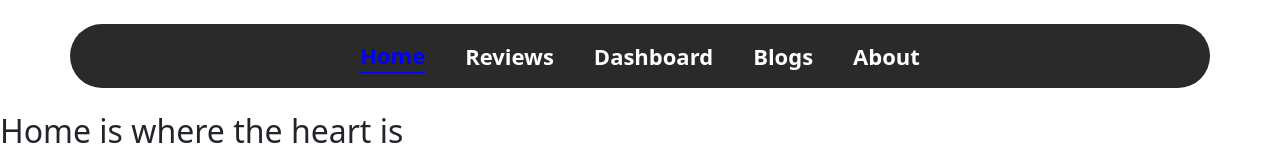
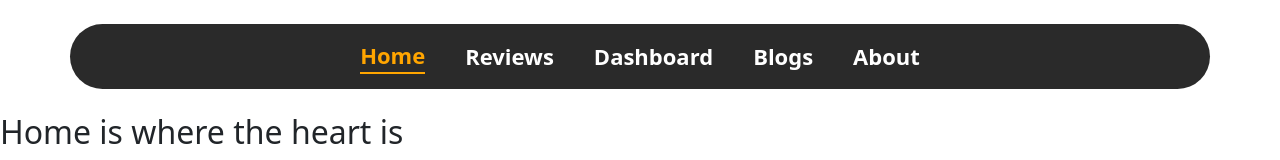
Before and after one commit to shafik720/assignment-9-react-router, a React (Create React App) app: page / in a window 1280 px wide. Shown: the top 160 px of the page. Built offline with nearby package versions, Linux system fonts and the light colour scheme.

Commit message:
custom navlink done

```diff
--- a/src/Components/Header/Header.css
+++ b/src/Components/Header/Header.css
@@ -18,9 +18,12 @@
     font-weight: 600;
 }
 
+.header-div a:hover{
+    color: orange;
+}
 .header-div a.active {
-    color: blue;
-    border-bottom: 1px solid blue;
+    color: orange;
+    border-bottom: 2px solid orange;
   }
   .header-div a.inactive {
     /* font-style: italic; */
```
